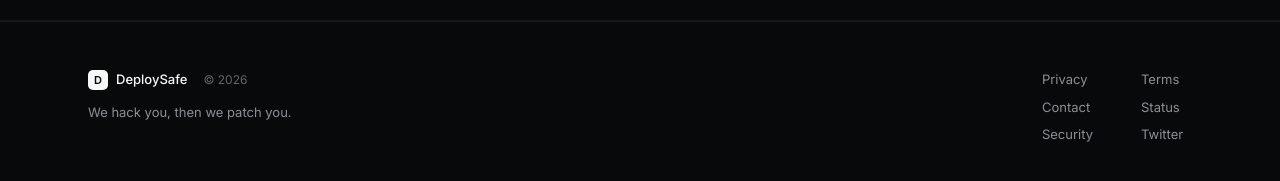
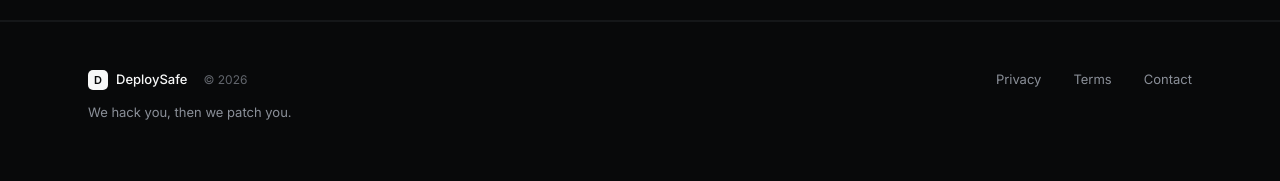
Before and after one commit to mikey21-web/vibeaudit-waitlist, a React app: page / in a window 1280 px wide. Shown: the part 9804-9985 px from the top of the page. Built offline with nearby package versions, Linux system fonts and the light colour scheme; some packages are replaced by stand-ins of ours; no server answers; animation ran at ten frames a second.

Commit message:
footer: only privacy, terms, contact
Co-Authored-By: Claude Opus 4.7 <noreply@anthropic.com>

```diff
--- a/components/footer.tsx
+++ b/components/footer.tsx
@@ -19,14 +19,11 @@ export function Footer() {
           </p>
         </div>
 
-        <div className="grid grid-cols-2 gap-x-12 gap-y-2 sm:grid-cols-2">
+        <div className="flex flex-wrap items-center gap-x-8 gap-y-2">
           {[
             ["Privacy", "/privacy"],
             ["Terms", "/terms"],
             ["Contact", "mailto:hello@deploysafe.in"],
-            ["Status", "https://status.deploysafe.in"],
-            ["Security", "/security"],
-            ["Twitter", "https://twitter.com/deploysafe"],
           ].map(([label, href]) => (
             <a
               key={label}
```
